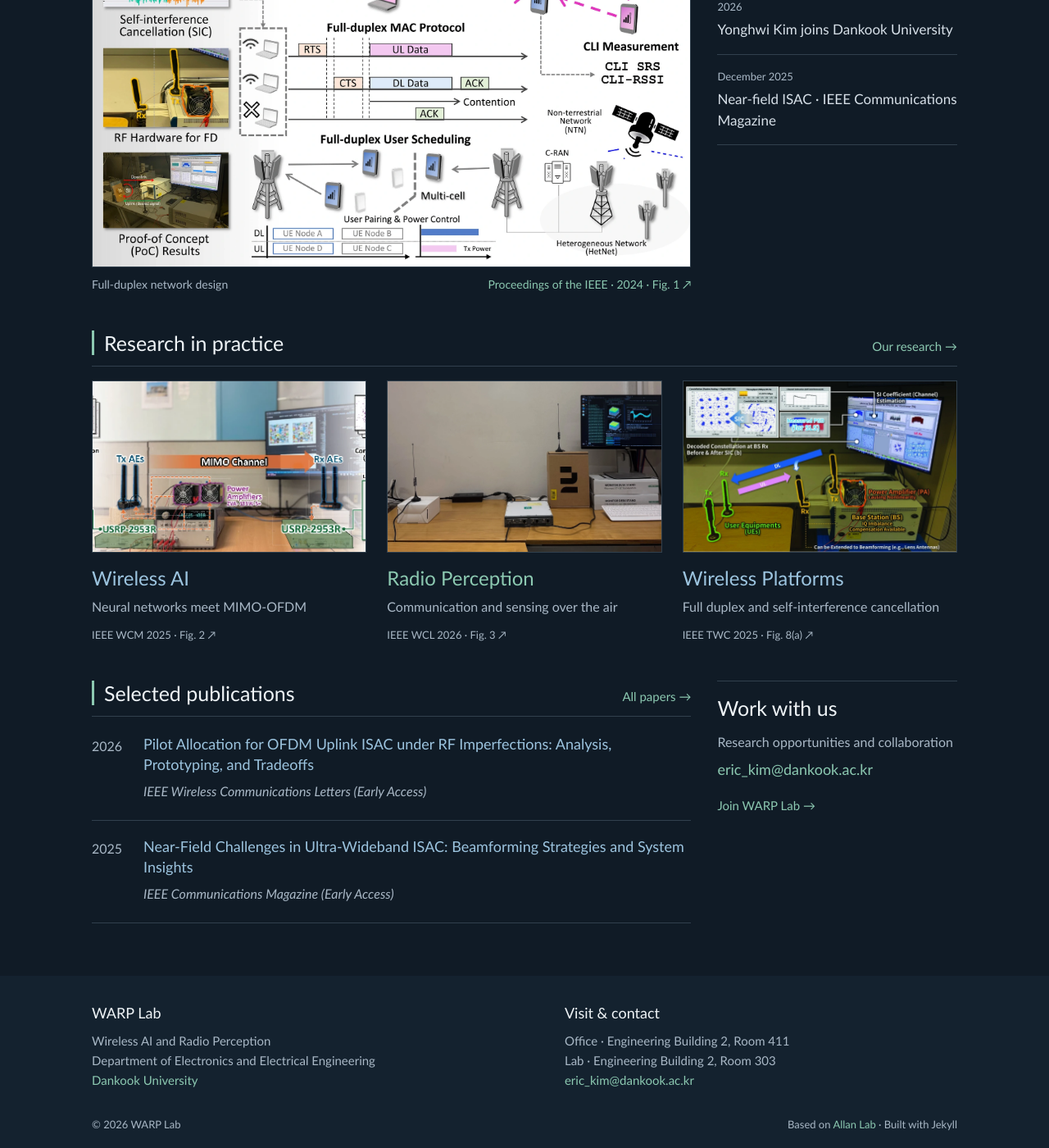
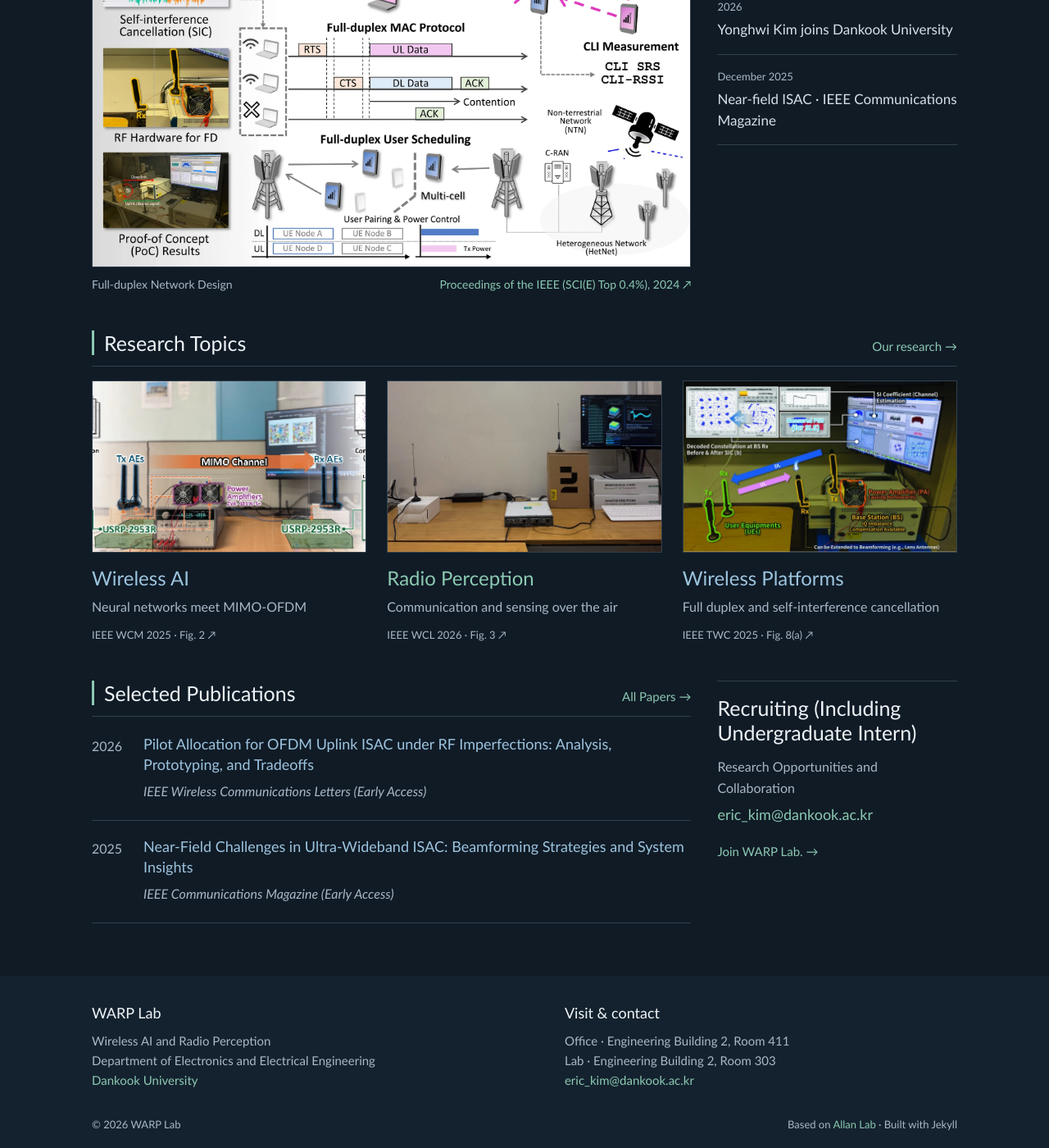
Before and after one commit to proferickim/WARP-LAB, a Jekyll site: the page built from _pages/home.html, in a window 1280 px wide and 1400 px high, scrolled down 484 px. Shown: the whole window at 82% size. Built offline with Jekyll 4.4.1, drawn with Linux system fonts in a browser that asks for light colours; some of the changed text lies outside the part shown.

Commit message:
Update home.html

```diff
--- a/_pages/home.html
+++ b/_pages/home.html
@@ -13,7 +13,7 @@ permalink: /
     <a href="{{ '/publication/pieee24' | relative_url }}" aria-label="Read our survey on full-duplex network design">
       <img src="{{ '/images/research/full-duplex-network-overview.webp' | relative_url }}" width="2000" height="1361" fetchpriority="high" alt="Full-duplex network design, connecting radio hardware and self-interference cancellation with MAC protocols, user scheduling, and cellular networks">
     </a>
-    <figcaption><span>Full-duplex network design</span><a href="{{ '/publication/pieee24' | relative_url }}">Proceedings of the IEEE · 2024 · Fig. 1 <span aria-hidden="true">↗</span></a></figcaption>
+    <figcaption><span>Full-duplex Network Design</span><a href="{{ '/publication/pieee24' | relative_url }}">Proceedings of the IEEE (SCI(E) Top 0.4%), 2024 <span aria-hidden="true">↗</span></a></figcaption>
   </figure>
   <aside class="home-news" aria-label="Recent lab news">
     <div class="section-heading"><h2>News</h2><a href="{{ '/news/' | relative_url }}">All news <span aria-hidden="true">→</span></a></div>
@@ -23,7 +23,7 @@ permalink: /
   </aside>
 </div>
 <section class="research-gallery">
-  <div class="section-heading"><h2>Research in practice</h2><a href="{{ '/research/' | relative_url }}">Our research <span aria-hidden="true">→</span></a></div>
+  <div class="section-heading"><h2>Research Topics</h2><a href="{{ '/research/' | relative_url }}">Our research <span aria-hidden="true">→</span></a></div>
   <div class="research-cards">
     {% for area in site.data.research %}
     <article class="research-card">
@@ -37,14 +37,14 @@ permalink: /
 </section>
 <div class="home-bottom">
   <section class="selected-publications">
-    <div class="section-heading"><h2>Selected publications</h2><a href="{{ '/publications/' | relative_url }}">All papers <span aria-hidden="true">→</span></a></div>
+    <div class="section-heading"><h2>Selected Publications</h2><a href="{{ '/publications/' | relative_url }}">All Papers <span aria-hidden="true">→</span></a></div>
     {% assign selected_papers = site.publications | where: 'selected', true %}
     {% include publication-list.html papers=selected_papers limit=2 %}
   </section>
   <section class="home-contact">
-    <h2>Work with us</h2>
-    <p class="contact-description">Research opportunities and collaboration</p>
+    <h2>Recruiting (Including Undergraduate Intern)</h2>
+    <p class="contact-description">Research Opportunities and Collaboration</p>
     <a href="mailto:{{ site.email }}">{{ site.email }}</a>
-    <p class="contact-more"><a href="{{ '/join/' | relative_url }}">Join WARP Lab <span aria-hidden="true">→</span></a></p>
+    <p class="contact-more"><a href="{{ '/join/' | relative_url }}">Join WARP Lab. <span aria-hidden="true">→</span></a></p>
   </section>
 </div>
```
Also changed, not shown: other parts of _pages/home.html (+1 -1 lines).
